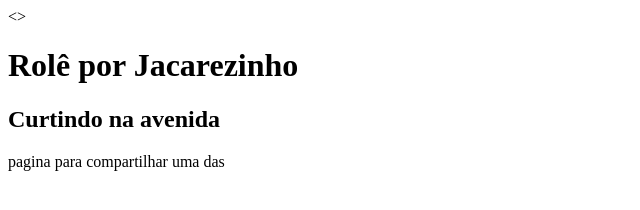
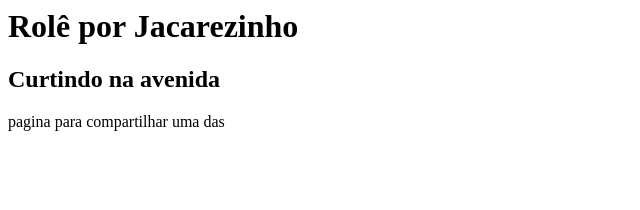
Before and after one commit to PRETINxit/meu-preimeiro-reposit-rio, a plain HTML site: page index.html in a window 1280 px wide. Shown: the whole page, without its empty margins (0-640 px from the left). Drawn offline with Linux system fonts and the light colour scheme.

Commit message:
organizaçao de texto

```diff
--- a/index.html
+++ b/index.html
@@ -1,4 +1,14 @@
-<>
-  <h1> Rolê por Jacarezinho </h1>
-    <h2>Curtindo na avenida </h2>
-    <p>pagina para compartilhar uma das <strong><curtições na avenida de Jacarezinho</strong></p>
+<DOCITYPE html>
+<html lang="pt-br">
+<head>
+ <meta charset="utf-8">
+ <title> Rolê pela avenida de Jacarezinho PR</title>
+ <link rel="stylesheet" href="style.css">
+</head>
+
+<body>
+<h1> Rolê por Jacarezinho </h1>
+<h2>Curtindo na avenida </h2>
+<p>pagina para compartilhar uma das <strong><curtições na avenida de Jacarezinho</strong></p>
+</body>
+</html>
```
